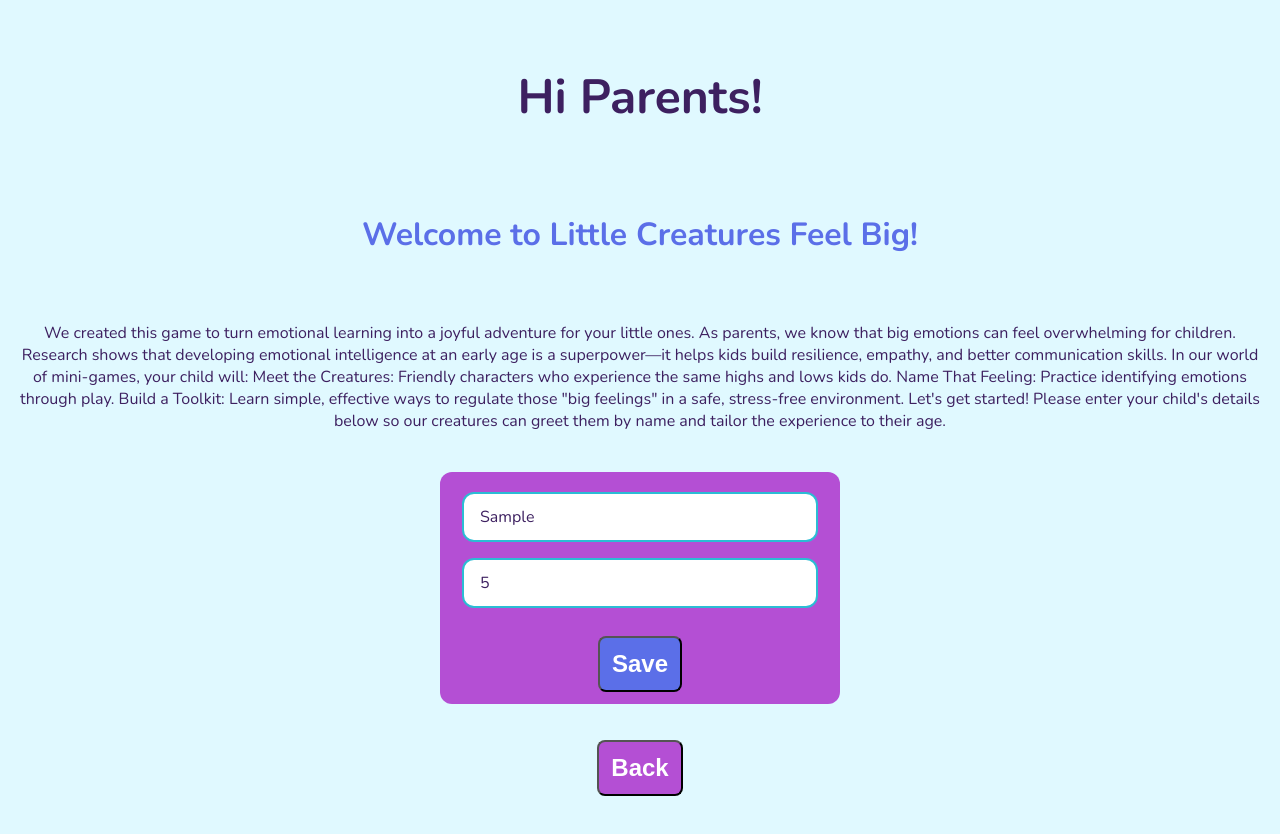
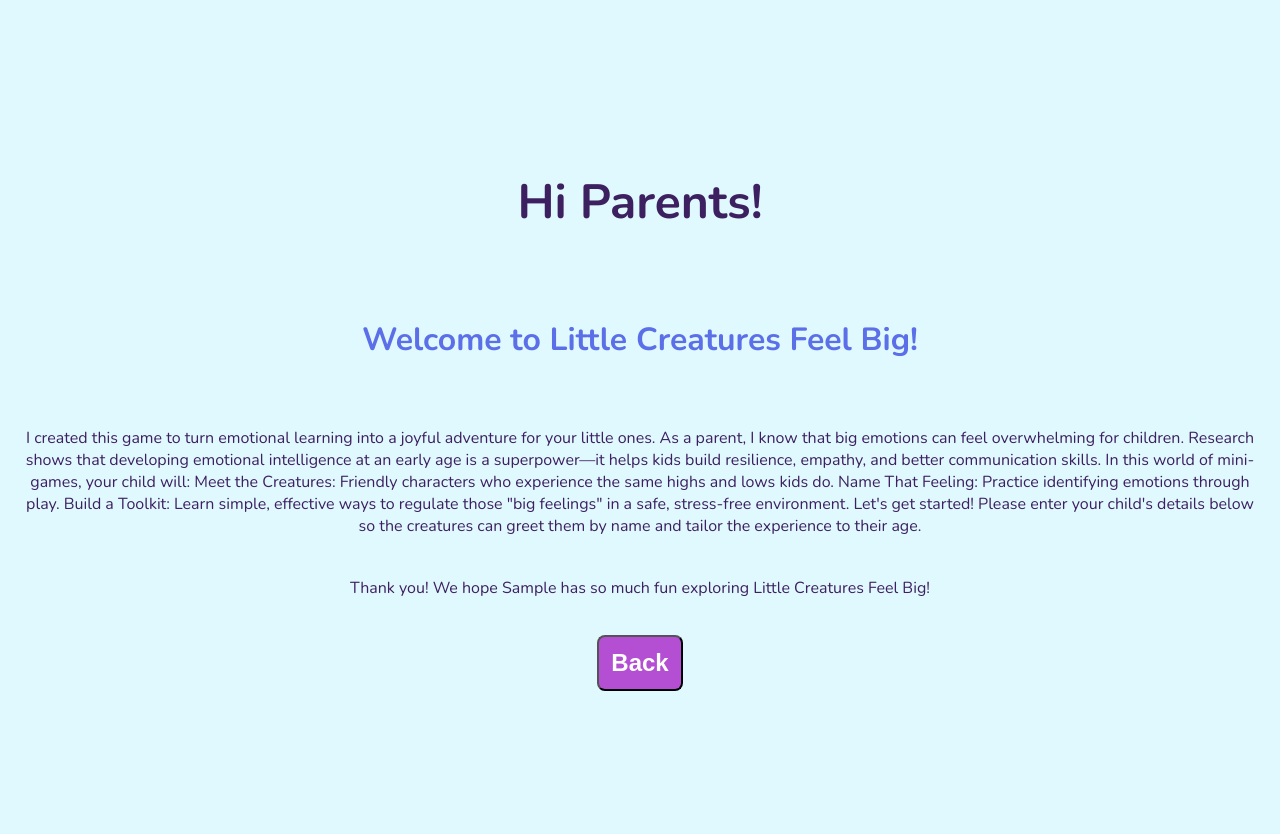
Before and after one commit to Lyndseydj1808/unit-1-project-Lyndsey-C, a React (Vite) app in the folder unit-1-project/: page /parent-dashboard in a window 1280 px wide. Both pictures are taken after typing "Sample", "5" into the empty fields and a click on the button "Save". Shown: the top 834 px of the page. Built offline with nearby package versions, Linux system fonts and the light colour scheme.

Commit message:
added form validations and feedback

```diff
--- a/unit-1-project/src/App.jsx
+++ b/unit-1-project/src/App.jsx
@@ -21,7 +21,7 @@ function App () {
             <Route path="/" element={<Home/>} />
             <Route path="/mini-games" element={<MainGames childName={childName}/>} />
             <Route path="/games/feeling-friends" element={<FeelingFriends/>} />
-            <Route path="/parent-dashboard" element={<ParentDashboard onUpdate={updateChild}/>}/>
+            <Route path="/parent-dashboard" element={<ParentDashboard onUpdate={updateChild} childName={childName}/>}/>
             <Route path="/about" element={<About/>}/>
            </Routes>
        </>
--- a/unit-1-project/src/pages/ParentDashboard.jsx
+++ b/unit-1-project/src/pages/ParentDashboard.jsx
@@ -1,32 +1,48 @@
 import React, { useState } from "react";
 import BackButton from "../components/BackButton";
 import "./ParentDashboard.css";
-export default function ParentDashboard({ onUpdate }) {
+export default function ParentDashboard({ onUpdate, childName }) {
+  const [formSubmit, setFormSubmit] = useState(false);
   const [inputName, setInputName] = useState("");
   const [inputAge, setInputAge] = useState("");
+  const [formValidationFeedback, setFormValidationFeedback] = useState("");
   const handleSubmit = (event) => {
     event.preventDefault();
+
+    const age = Number(inputAge);
+    if (!inputName || !inputAge) {
+      setFormValidationFeedback("Please enter name and age.");
+    } else if (age >= 18 || age <= 0) {
+      setFormValidationFeedback("Please enter a valid age.");
+    } else {
       onUpdate(inputName, inputAge);
+      setFormSubmit(true);
+      setFormValidationFeedback("");
+    }
   };
   return (
     <div className="parent-dashboard-container">
       <h1>Hi Parents!</h1>
       <h2> Welcome to Little Creatures Feel Big!</h2>
       <p className="dashboard-description">
-        We created this game to turn emotional learning into a joyful adventure
-        for your little ones. As parents, we know that big emotions can feel
+        I created this game to turn emotional learning into a joyful adventure
+        for your little ones. As a parent, I know that big emotions can feel
         overwhelming for children. Research shows that developing emotional
         intelligence at an early age is a superpower—it helps kids build
-        resilience, empathy, and better communication skills. In our world of
+        resilience, empathy, and better communication skills. In this world of
         mini-games, your child will: Meet the Creatures: Friendly characters who
         experience the same highs and lows kids do. Name That Feeling: Practice
         identifying emotions through play. Build a Toolkit: Learn simple,
         effective ways to regulate those "big feelings" in a safe, stress-free
         environment. Let's get started! Please enter your child's details below
-        so our creatures can greet them by name and tailor the experience to
+        so the creatures can greet them by name and tailor the experience to
         their age.
       </p>
       {/*form for parents to add name and age */}
+      {formValidationFeedback && (
+        <div className="form-validation-feedback">{formValidationFeedback}</div>
+      )}
+      {!formSubmit && (
         <form className="parent-form" onSubmit={handleSubmit}>
           <input
             className="parent-form-input"
@@ -38,6 +54,8 @@ export default function ParentDashboard({ onUpdate }) {
           <input
             className="parent-form-input"
             type="number"
+            min="1"
+            max="17"
             value={inputAge}
             onChange={(event) => setInputAge(event.target.value)}
             placeholder="Enter child's age"
@@ -46,6 +64,12 @@ export default function ParentDashboard({ onUpdate }) {
             Save
           </button>
         </form>
+      )}
+
+      {formSubmit && (
+        <div className="formSubmitFeedback">{`Thank you! We hope ${childName} has so much fun exploring Little Creatures Feel Big!`}</div>
+      )}
+
       <BackButton />
     </div>
   );
```
Lines whose indentation alone changed are shown as unchanged.
